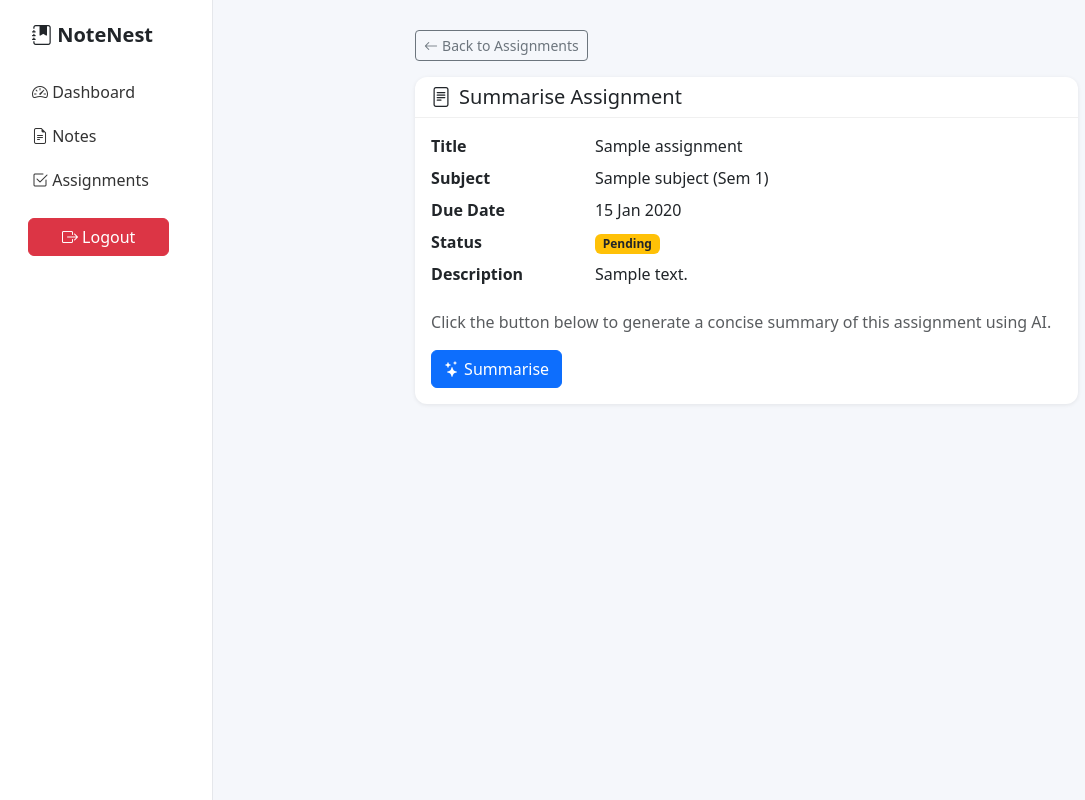
After one commit to Baljeetpb16/Baljeetpb16-notes-manager, a Django app: page /assignments/1/summarize/ in a window 1280 px wide. The commit adds this page. Shown: the whole page, without its empty margins (0-1085 px from the left). Run offline with Django 5.2, Linux system fonts and the light colour scheme; a user stored in the database is signed in; tables that the repository leaves empty hold one stand-in row (values such as "Sample post"); parts of the project's set-up code (start-up, migrations or seed data) failed here and were passed over.

Commit message:
Add free AI summarisation feature for notes and assignments
Co-authored-by: Baljeetpb16 <187482405+Baljeetpb16@users.noreply.github.com>

```diff
--- a/assignments/forms.py
+++ b/assignments/forms.py
@@ -8,12 +8,13 @@ from .models import Assignment
 class AssignmentForm(forms.ModelForm):
     class Meta:
         model = Assignment
-        fields = ["title", "subject", "due_date", "status"]
+        fields = ["title", "subject", "due_date", "status", "description"]
         widgets = {
             "title": forms.TextInput(attrs={"class": "form-control"}),
             "subject": forms.Select(attrs={"class": "form-select"}),
             "due_date": forms.DateInput(attrs={"class": "form-control", "type": "date"}),
             "status": forms.Select(attrs={"class": "form-select"}),
+            "description": forms.Textarea(attrs={"class": "form-control", "rows": 4}),
         }
 
 
--- a/assignments/models.py
+++ b/assignments/models.py
@@ -14,6 +14,7 @@ class Assignment(models.Model):
     subject = models.ForeignKey(Subject, on_delete=models.CASCADE, related_name="assignments")
     due_date = models.DateField()
     status = models.CharField(max_length=10, choices=STATUS_CHOICES, default="pending")
+    description = models.TextField(blank=True, default="")
     created_by = models.ForeignKey(User, on_delete=models.CASCADE, related_name="assignments")
     created_at = models.DateTimeField(auto_now_add=True)
 
--- a/assignments/urls.py
+++ b/assignments/urls.py
@@ -10,4 +10,5 @@ urlpatterns = [
     path("<int:pk>/edit/", views.assignment_edit, name="edit"),
     path("<int:pk>/done/", views.assignment_mark_done, name="mark_done"),
     path("<int:pk>/delete/", views.assignment_delete, name="delete"),
+    path("<int:pk>/summarize/", views.assignment_summarize, name="summarize"),
 ]
--- a/assignments/views.py
+++ b/assignments/views.py
@@ -1,5 +1,7 @@
 from django.contrib.auth.decorators import login_required
 from django.shortcuts import get_object_or_404, redirect, render
+
+from notes.api_integration import summarize_text
 
 from .forms import AssignmentFilterForm, AssignmentForm
 from .models import Assignment
@@ -67,3 +69,31 @@ def assignment_delete(request, pk):
         assignment.delete()
         return redirect("assignments:list")
     return render(request, "assignments/confirm_delete.html", {"assignment": assignment})
+
+
+@login_required
+def assignment_summarize(request, pk):
+    assignment = get_object_or_404(Assignment, pk=pk, created_by=request.user)
+    summary = None
+    error = None
+
+    if request.method == "POST":
+        try:
+            text_parts = [
+                f"Assignment: {assignment.title}.",
+                f"Subject: {assignment.subject}.",
+                f"Due date: {assignment.due_date}.",
+                f"Status: {assignment.status}.",
+            ]
+            if assignment.description:
+                text_parts.append(f"Description: {assignment.description}")
+            text = " ".join(text_parts)
+            summary = summarize_text(text)
+        except RuntimeError as exc:
+            error = str(exc)
+
+    return render(
+        request,
+        "assignments/summarize.html",
+        {"assignment": assignment, "summary": summary, "error": error},
+    )
--- a/notes/api_integration.py
+++ b/notes/api_integration.py
@@ -1,4 +1,4 @@
-"""Send text to the Hugging Face Inference API and retrieve generated questions."""
+"""Send text to the Hugging Face Inference API and retrieve generated questions or summaries."""
 
 import logging
 
@@ -10,6 +10,10 @@ logger = logging.getLogger(__name__)
 # Model used for question generation (free, public Hugging Face model).
 HF_MODEL = "vblagoje/bart_lfqa"
 HF_API_URL = f"https://api-inference.huggingface.co/models/{HF_MODEL}"
+
+# Model used for text summarization (free, public Hugging Face model).
+HF_SUMMARIZATION_MODEL = "facebook/bart-large-cnn"
+HF_SUMMARIZATION_URL = f"https://api-inference.huggingface.co/models/{HF_SUMMARIZATION_MODEL}"
 
 # Maximum number of characters of source text to send in a single request.
 MAX_TEXT_LENGTH = 1500
@@ -71,6 +75,54 @@ def generate_questions_from_text(text: str) -> list[str]:
     return _parse_questions(raw)
 
 
+def summarize_text(text: str) -> str:
+    """Call the Hugging Face Inference API and return a summary string.
+
+    Uses the ``facebook/bart-large-cnn`` model which is free and publicly
+    available on Hugging Face.  The function trims *text* to
+    ``MAX_TEXT_LENGTH`` characters before sending to stay within model limits.
+
+    Raises ``RuntimeError`` if the API key is missing or the request fails.
+    """
+    api_key = getattr(settings, "HUGGINGFACE_API_KEY", "")
+    if not api_key:
+        raise RuntimeError(
+            "HUGGINGFACE_API_KEY is not configured. "
+            "Add it to your .env file to use the summarization feature."
+        )
+
+    trimmed = text[:MAX_TEXT_LENGTH].strip()
+    if not trimmed:
+        return ""
+
+    headers = {"Authorization": f"Bearer {api_key}"}
+    payload = {
+        "inputs": trimmed,
+        "parameters": {
+            "max_length": 200,
+            "min_length": 30,
+            "do_sample": False,
+        },
+    }
+
+    try:
+        response = requests.post(
+            HF_SUMMARIZATION_URL, headers=headers, json=payload, timeout=REQUEST_TIMEOUT
+        )
+        response.raise_for_status()
+    except requests.RequestException as exc:
+        logger.error("Hugging Face summarization API request failed: %s", exc)
+        raise RuntimeError(f"API request failed: {exc}") from exc
+
+    data = response.json()
+
+    if isinstance(data, list) and data:
+        return data[0].get("summary_text", "")
+    if isinstance(data, dict):
+        return data.get("summary_text", "")
+    return ""
+
+
 def _parse_questions(text: str) -> list[str]:
     """Split *text* into individual question strings."""
     questions = []
--- a/notes/urls.py
+++ b/notes/urls.py
@@ -10,4 +10,5 @@ urlpatterns = [
     path("<int:pk>/", views.note_detail, name="detail"),
     path("<int:pk>/delete/", views.note_delete, name="delete"),
     path("<int:pk>/questions/", views.note_generate_questions, name="generate_questions"),
+    path("<int:pk>/summarize/", views.note_summarize, name="summarize"),
 ]
--- a/templates/assignments/list.html
+++ b/templates/assignments/list.html
@@ -61,6 +61,9 @@
                     </button>
                   </form>
                 {% endif %}
+                <a href="{% url 'assignments:summarize' a.pk %}" class="btn btn-sm btn-outline-info" title="Summarise">
+                  <i class="bi bi-file-text"></i>
+                </a>
                 <a href="{% url 'assignments:edit' a.pk %}" class="btn btn-sm btn-outline-secondary" title="Edit">
                   <i class="bi bi-pencil"></i>
                 </a>
--- /dev/null
+++ b/templates/assignments/summarize.html
@@ -0,0 +1,77 @@
+{% extends "base.html" %}
+{% block title %}Summarise – {{ assignment.title }} – NoteNest{% endblock %}
+{% block content %}
+<div class="row justify-content-center">
+  <div class="col-md-8">
+    <a href="{% url 'assignments:list' %}" class="btn btn-sm btn-outline-secondary mb-3">
+      <i class="bi bi-arrow-left me-1"></i>Back to Assignments
+    </a>
+
+    <div class="card mb-4">
+      <div class="card-header">
+        <h5 class="mb-0">
+          <i class="bi bi-file-text me-2"></i>Summarise Assignment
+        </h5>
+      </div>
+      <div class="card-body">
+        <dl class="row mb-3">
+          <dt class="col-sm-3">Title</dt>
+          <dd class="col-sm-9">{{ assignment.title }}</dd>
+          <dt class="col-sm-3">Subject</dt>
+          <dd class="col-sm-9">{{ assignment.subject }}</dd>
+          <dt class="col-sm-3">Due Date</dt>
+          <dd class="col-sm-9">{{ assignment.due_date|date:"d M Y" }}</dd>
+          <dt class="col-sm-3">Status</dt>
+          <dd class="col-sm-9">
+            {% if assignment.status == "done" %}
+              <span class="badge bg-success">Done</span>
+            {% else %}
+              <span class="badge bg-warning text-dark">Pending</span>
+            {% endif %}
+          </dd>
+          {% if assignment.description %}
+            <dt class="col-sm-3">Description</dt>
+            <dd class="col-sm-9">{{ assignment.description }}</dd>
+          {% endif %}
+        </dl>
+        <p class="text-muted mb-3">
+          Click the button below to generate a concise summary of this assignment using AI.
+        </p>
+        <form method="post">
+          {% csrf_token %}
+          <button type="submit" class="btn btn-primary">
+            <i class="bi bi-stars me-1"></i>Summarise
+          </button>
+        </form>
+      </div>
+    </div>
+
+    {% if error %}
+      <div class="alert alert-danger">
+        <i class="bi bi-exclamation-triangle me-1"></i>{{ error }}
+      </div>
+    {% endif %}
+
+    {% if summary is not None %}
+      {% if summary %}
+        <div class="card">
+          <div class="card-header">
+            <h6 class="mb-0">
+              <i class="bi bi-card-text me-2"></i>Summary
+            </h6>
+          </div>
+          <div class="card-body">
+            <p class="mb-0">{{ summary }}</p>
+          </div>
+        </div>
+      {% else %}
+        <div class="alert alert-info">
+          <i class="bi bi-info-circle me-1"></i>
+          No summary could be generated.
+        </div>
+      {% endif %}
+    {% endif %}
+
+  </div>
+</div>
+{% endblock %}
--- a/templates/notes/detail.html
+++ b/templates/notes/detail.html
@@ -47,6 +47,9 @@
           <a href="{% url 'notes:generate_questions' note.pk %}" class="btn btn-sm btn-outline-primary">
             <i class="bi bi-lightbulb me-1"></i>Generate Questions
           </a>
+          <a href="{% url 'notes:summarize' note.pk %}" class="btn btn-sm btn-outline-info">
+            <i class="bi bi-file-text me-1"></i>Summarise
+          </a>
           <a href="{% url 'notes:delete' note.pk %}" class="btn btn-sm btn-outline-danger">
             <i class="bi bi-trash me-1"></i>Delete Note
           </a>
```
Also changed, not shown: assignments/tests.py (+53 -1 lines), notes/tests.py (+80 -0 lines), notes/views.py (+22 -0 lines), templates/notes/summarize.html (added, +58 -0 lines), assignments/migrations/0002_add_description_to_assignment.py (added).
